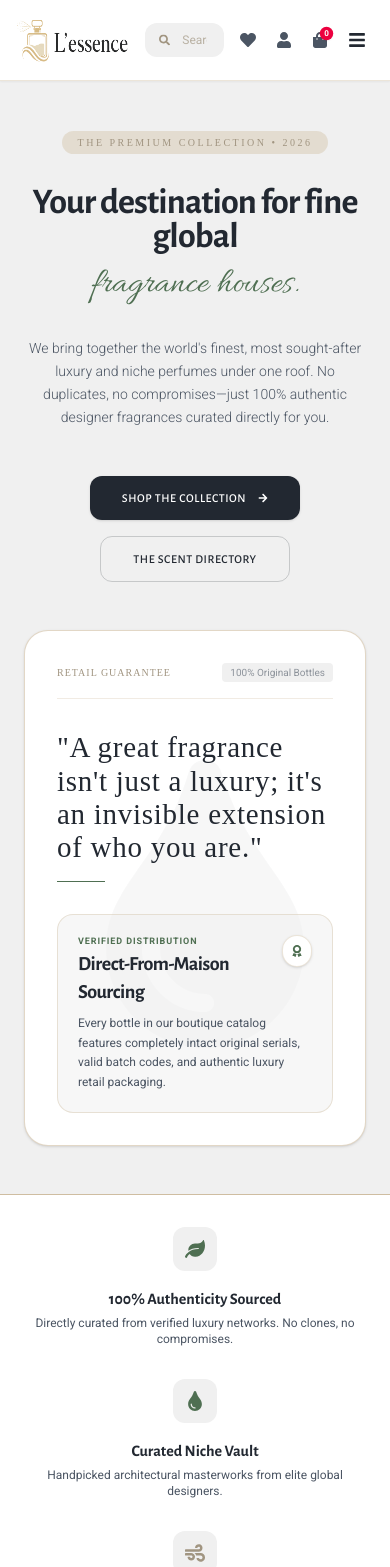
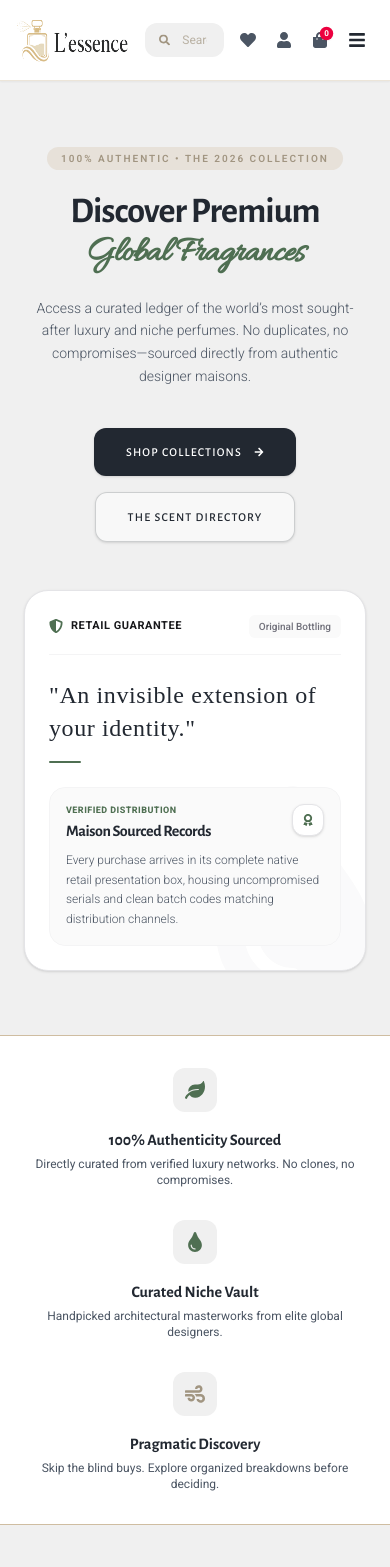
Before and after one commit to Krut-Aghera/l-essence-fullstack, a React (Vite) app in the folder client/: page / in a window 390 px wide. Shown: the top 1567 px of the page. Built offline with nearby package versions, Linux system fonts and the light colour scheme; no server answers; a web font is replaced by a local one.

Commit message:
Add Sourcing Policies page and update routing; enhance cart and wishlist button Ui state with loading and available stock

```diff
--- a/client/src/main.jsx
+++ b/client/src/main.jsx
@@ -31,6 +31,7 @@ import {
       Orders,
       OrderDetail,
       CartPage,
+      SourcingPolicies,
 } from './pages'
 
 
@@ -50,6 +51,7 @@ const routerConfig = createBrowserRouter(
                   <Route path="perfume/:id" element={<PerfumeInfoPage />} />
                   <Route path="/perfumes/glossary" element={<PerfumeGlossary />} />
                   <Route path="/lessence/terms-conditions" element={<TermsAndConditions />} />
+                  <Route path="/lessence/shipping-returns" element={<SourcingPolicies />} />
                   <Route path="/lessence/about" element={<AboutProject />} />
 
 
--- a/client/src/pages/Home.jsx
+++ b/client/src/pages/Home.jsx
@@ -4,7 +4,8 @@ import {
       FaLeaf,
       FaTint,
       FaWind,
-      FaAward
+      FaAward,
+      FaShieldAlt
 } from 'react-icons/fa';
 import { Card, Footer, Header } from '../components';
 import { fetchPerfumes } from '../apis/perfume.api';
@@ -48,94 +49,100 @@ export default function Home() {
             <div className="min-h-screen bg-secondary-white text-primary-black font-primary">
                   <Header />
 
-                  {/* ================= HERO SECTION ================= */}
-                  <header className="relative px-6 py-12 max-w-7xl mx-auto grid grid-cols-1 lg:grid-cols-12 gap-12 lg:gap-8 items-center">
+                  <header className="relative px-6 py-16 md:py-20 max-w-7xl mx-auto grid grid-cols-1 lg:grid-cols-12 gap-12 lg:gap-8 items-center bg-secondary-white font-primary">
 
-                        {/* Left Editorial Text Column */}
-                        <div className="lg:col-span-6 space-y-8 z-10 text-center lg:text-left">
+                        {/* Left Column: Clear Value Proposition */}
+                        <div className="lg:col-span-7 space-y-6 z-10 text-center lg:text-left">
                               <div className="inline-block">
-                                    <span className="font-artistic-secondary text-[10px] uppercase tracking-[0.25em] text-beige-dark bg-beige-light/40 px-4 py-1.5 rounded-full font-medium">
-                                          The Premium Collection • 2026
+                                    <span className="font-secondary text-[10px] uppercase tracking-[0.2em] text-beige-dark bg-beige-light/30 px-3.5 py-1.5 rounded-full font-semibold">
+                                          100% Authentic • The 2026 Collection
                                     </span>
                               </div>
-                              <h1 className="text-4xl sm:text-5xl md:text-6xl font-bold tracking-tight text-primary-black leading-[0.95]">
-                                    Your destination for <br className="hidden sm:inline" />
-                                    fine global <br className="hidden sm:inline" />
-                                    <span className="font-tertiary text-4xl sm:text-5xl md:text-5xl font-normal text-green-dark block mt-3 normal-case tracking-normal">
-                                          fragrance houses.
+
+                              <h1 className="text-4xl sm:text-5xl md:text-6xl font-extrabold tracking-tight text-primary-black leading-[1.05]">
+                                    Discover Premium <br />
+                                    <span className="font-tertiary text-green-dark inline-block mt-1">
+                                          Global Fragrances
                                     </span>
                               </h1>
+
                               <p className="font-secondary text-sm sm:text-base text-secondary-black max-w-xl mx-auto lg:mx-0 leading-relaxed font-light">
-                                    We bring together the world's finest, most sought-after luxury and niche perfumes under one roof. No duplicates, no compromises—just 100% authentic designer fragrances curated directly for you.
+                                    Access a curated ledger of the world’s most sought-after luxury and niche perfumes. No duplicates, no compromises—sourced directly from authentic designer maisons.
                               </p>
+
+                              {/* Preserved Core Action Buttons */}
                               <div className="flex flex-wrap items-center justify-center lg:justify-start gap-4 pt-4">
-                                    <Link to={'/perfumes'}>
-                                          <button className="bg-primary-black hover:bg-green-dark text-primary-white px-8 py-3.5 rounded-xl font-medium transition-all duration-300 shadow-sm flex items-center gap-3 text-xs uppercase tracking-wider group cursor-pointer">
-                                                Shop the Collection <FaArrowRight className="text-[10px] group-hover:translate-x-1.5 transition-transform duration-300" />
+                                    <Link to="/perfumes">
+                                          <button className="bg-primary-black hover:bg-green-dark text-primary-white px-8 py-4 rounded-xl font-medium transition-all duration-300 shadow-sm flex items-center gap-3 text-xs uppercase tracking-widest group cursor-pointer">
+                                                Shop Collections
+                                                <FaArrowRight className="text-[10px] group-hover:translate-x-1.5 transition-transform duration-300" />
                                           </button>
                                     </Link>
-                                    <Link to={'/perfumes/glossary'}>
-                                          <button className="border border-primary-black/20 text-primary-black hover:bg-primary-white px-8 py-3.5 rounded-xl font-medium transition-all duration-300 text-xs uppercase tracking-wider cursor-pointer">
+
+                                    <Link to="/perfumes/glossary">
+                                          <button className="border border-primary-black/20 hover:border-primary-black text-primary-black bg-white/50 hover:bg-white px-8 py-4 rounded-xl font-medium transition-all duration-300 text-xs uppercase tracking-widest cursor-pointer shadow-sm">
                                                 The Scent Directory
                                           </button>
                                     </Link>
                               </div>
                         </div>
 
-                        {/* Right Decorative Graphic Column */}
-                        <div className="lg:col-span-6 relative flex justify-center lg:justify-end w-full">
+                        {/* Right Column: High-Trust Visual Card */}
+                        <div className="lg:col-span-5 relative flex justify-center lg:justify-end w-full">
+                              {/* Underlay blur glow */}
+                              <div className="absolute top-1/2 left-1/2 -translate-x-1/2 -translate-y-1/2 w-64 h-64 bg-beige-light/40 rounded-full blur-3xl -z-10 pointer-events-none" />
 
-                              {/* Soft structural background blur element */}
-                              <div className="absolute top-1/2 left-1/2 lg:left-3/4 -translate-x-1/2 -translate-y-1/2 w-72 h-72 bg-beige-light/30 rounded-full blur-3xl -z-10 pointer-events-none" />
+                              <div className="w-full max-w-md bg-white border border-zinc-200 rounded-3xl p-6 sm:p-8 relative shadow-sm hover:shadow-md transition-all duration-300 group overflow-hidden">
 
-                              {/* Main Feature Container Frame */}
-                              <div className="w-full max-w-md bg-primary-white border border-beige-light/60 rounded-3xl p-8 relative shadow-sm flex flex-col justify-between group overflow-hidden">
-
-                                    {/* Accent Top Bar */}
-                                    <div className="flex items-center justify-between border-b border-beige-light/30 pb-4">
-                                          <span className="font-artistic-secondary text-[10px] uppercase tracking-widest text-beige-dark">
-                                                Retail Guarantee
-                                          </span>
-                                          <span className="text-[10px] font-secondary text-secondary-black/60 bg-secondary-white px-2 py-0.5 rounded">
-                                                100% Original Bottles
+                                    {/* Card Header */}
+                                    <div className="flex items-center justify-between border-b border-zinc-100 pb-4 mb-6">
+                                          <div className="flex items-center gap-2">
+                                                <FaShieldAlt className="text-green-dark text-sm" />
+                                                <span className="font-secondary text-[11px] uppercase tracking-wider text-zinc-900 font-bold">
+                                                      Retail Guarantee
+                                                </span>
+                                          </div>
+                                          <span className="text-[10px] font-secondary text-zinc-500 bg-zinc-50 px-2.5 py-1 rounded-md font-medium">
+                                                Original Bottling
                                           </span>
                                     </div>
 
-                                    {/* Middle Quote Statement Panel */}
-                                    <div className="my-8 space-y-4">
-                                          <div className="font-artistic-primary text-[29px] sm:text-[32px] text-primary-black tracking-wide leading-[1.15]">
-                                                "A great fragrance isn't just a luxury; it's an invisible extension of who you are."
-                                          </div>
-                                          <div className="w-12 h-px bg-green-dark" />
+                                    {/* Simplified Focal Copy */}
+                                    <div className="space-y-4 mb-6">
+                                          <h3 className="font-artistic-primary text-2xl sm:text-3xl text-primary-black tracking-wide leading-snug">
+                                                "An invisible extension of your identity."
+                                          </h3>
+                                          <div className="w-8 h-0.5 bg-green-dark rounded-full" />
                                     </div>
 
-                                    {/* Simplified Retail/Sourcing Trust Box */}
-                                    <div className="bg-secondary-white/50 border border-beige-light/40 p-5 rounded-2xl relative z-10 transition-colors group-hover:bg-primary-white duration-300">
+                                    {/* Sourcing Validation Box */}
+                                    <div className="bg-zinc-50 border border-zinc-100 p-4 sm:p-5 rounded-2xl relative z-10">
                                           <div className="flex justify-between items-start mb-2">
-                                                <div className="space-y-0.5">
-                                                      <span className="text-[9px] uppercase tracking-widest text-green-dark font-bold font-secondary block">
+                                                <div>
+                                                      <span className="text-[9px] uppercase tracking-wider text-green-dark font-extrabold font-secondary block mb-0.5">
                                                             Verified Distribution
                                                       </span>
-                                                      <h4 className="text-xl font-bold text-primary-black tracking-tight">
-                                                            Direct-From-Maison Sourcing
+                                                      <h4 className="text-base font-bold text-primary-black tracking-tight">
+                                                            Maison Sourced Records
                                                       </h4>
                                                 </div>
-                                                <div className="w-8 h-8 rounded-full bg-primary-white flex items-center justify-center text-green-dark border border-beige-light/40 shadow-sm">
+                                                <div className="w-8 h-8 rounded-xl bg-white flex items-center justify-center text-green-dark border border-zinc-200 shadow-sm shrink-0">
                                                       <FaAward className="text-xs" />
                                                 </div>
                                           </div>
 
-                                          <p className="text-xs text-secondary-black font-secondary leading-relaxed">
-                                                Every bottle in our boutique catalog features completely intact original serials, valid batch codes, and authentic luxury retail packaging.
+                                          <p className="text-xs text-secondary-black font-secondary leading-relaxed font-light">
+                                                Every purchase arrives in its complete native retail presentation box, housing uncompromised serials and clean batch codes matching distribution channels.
                                           </p>
                                     </div>
 
-                                    {/* Underlay Minimalist Clean Linework Watermark */}
-                                    <div className="absolute right-4 top-1/4 pointer-events-none opacity-[0.03] select-none group-hover:opacity-[0.06] transition-opacity duration-500">
-                                          <FaTint className="text-[18rem]" />
+                                    {/* Minimalist Backdrop Linework */}
+                                    <div className="absolute -right-10 -bottom-10 pointer-events-none opacity-[0.02] group-hover:opacity-[0.04] transition-opacity duration-500 text-primary-black">
+                                          <FaTint className="text-[14rem]" />
                                     </div>
                               </div>
                         </div>
+
                   </header>
 
 
--- a/client/src/pages/OrderDetails.jsx
+++ b/client/src/pages/OrderDetails.jsx
@@ -159,7 +159,7 @@ const OrderDetails = () => {
                                     <div className="bg-primary-white border border-beige-light rounded-3xl p-6 space-y-4 text-xs font-secondary">
                                           <div className="space-y-1.5">
                                                 <h4 className="font-primary font-bold text-sm uppercase text-beige-accent tracking-wider">
-                                                      Client Destination
+                                                      Shipping Address
                                                 </h4>
                                                 {order.shippingAddress && (
                                                       <div className="text-secondary-black leading-relaxed capitalize">
@@ -176,7 +176,7 @@ const OrderDetails = () => {
 
                                           <div className="space-y-1.5">
                                                 <h4 className="font-primary font-bold text-sm uppercase text-beige-accent tracking-wider">
-                                                      Payment Architecture
+                                                      Payment Method
                                                 </h4>
                                                 <p className="text-secondary-black uppercase font-mono tracking-wider">{order.paymentMethod}</p>
                                           </div>
--- /dev/null
+++ b/client/src/pages/footer/SourcingPolicies.jsx
@@ -0,0 +1,63 @@
+import React from 'react';
+import { Link } from 'react-router-dom';
+import { FaArrowLeft, FaCreditCard, FaVials, } from 'react-icons/fa';
+
+const SourcingPolicies = () => {
+      return (
+            <div className="min-h-screen flex flex-col bg-secondary-white text-primary-black font-primary selection:bg-green-dark/10">
+
+                  {/* --- CLEAN HEADER SECTION --- */}
+                  <div className="bg-primary-white border-b border-beige-light py-20 px-6">
+                        <div className="max-w-3xl mx-auto text-center space-y-4">
+                              <span className="font-secondary text-sm font-semibold uppercase tracking-[0.2em] text-beige-dark block">
+                                    Portfolio Sandbox Mechanics
+                              </span>
+                              <h1 className="text-4xl md:text-5xl font-extrabold tracking-tight text-primary-black">
+                                    Simulated Shipping & Policies
+                              </h1>
+                              <p className="text-base md:text-lg font-secondary text-secondary-black max-w-2xl mx-auto leading-relaxed">
+                                    This website is a personal portfolio project of a BCA student. There is <strong className="text-amber-600">no real money involved</strong>, and <strong className="text-amber-600">no physical items will ever be shipped</strong>. Feel free to click around, test the checkout, and explore the layout and functionality!
+                              </p>
+                        </div>
+                  </div>
+
+                  {/* --- CORE CONTENT GRID --- */}
+                  <main className="grow max-w-4xl w-full mx-auto px-6 py-16">
+                        <div className="grid grid-cols-1 md:grid-cols-2 gap-8 text-center sm:text-left">
+
+                              {/* BOX 1: CASHFREE GATEWAY */}
+                              <div className="bg-primary-white border border-beige-light p-6 rounded-2xl space-y-3 shadow-sm">
+                                    <div className="w-12 h-12 bg-secondary-white rounded-xl flex items-center justify-center text-green-dark border border-beige-light mx-auto sm:mx-0">
+                                          <FaCreditCard size={20} />
+                                    </div>
+                                    <h3 className="font-bold font-primary text-xl text-primary-black">Sandbox Payments</h3>
+                                    <p className="font-secondary text-sm text-secondary-black leading-relaxed">
+                                          Integrated with the <strong>Cashfree Payment Gateway</strong> in testing mode. You can simulate checkout prompts using mock portal credentials entirely free of any financial charge.
+                                    </p>
+                              </div>
+
+                              {/* BOX 2: ZERO-RISK SIMULATOR */}
+                              <div className="bg-primary-white border border-beige-light p-6 rounded-2xl space-y-3 shadow-sm">
+                                    <div className="w-12 h-12 bg-secondary-white rounded-xl flex items-center justify-center text-green-dark border border-beige-light mx-auto sm:mx-0">
+                                          <FaVials size={20} />
+                                    </div>
+                                    <h3 className="font-bold font-primary text-xl text-primary-black">Zero-Risk Simulator</h3>
+                                    <p className="font-secondary text-sm text-secondary-black leading-relaxed">
+                                          Since there is no back-end shipment routing or real-world item delivery involved, this space functions exclusively as an interactive arena for code evaluation.
+                                    </p>
+                              </div>
+
+                        </div>
+
+                        {/* --- NAVIGATION RETREAT --- */}
+                        <div className="text-center pt-16 mt-8 border-t border-beige-light/60">
+                              <Link to="/perfumes" className="inline-flex items-center gap-2 text-xs font-bold uppercase tracking-wider text-green-dark hover:text-primary-black transition-colors bg-primary-white border border-beige-light px-6 py-3 rounded-xl shadow-sm hover:shadow-md">
+                                    <FaArrowLeft className="text-[9px]" /> Return to Boutique
+                              </Link>
+                        </div>
+                  </main>
+            </div>
+      );
+};
+
+export default SourcingPolicies;
--- a/client/src/pages/index.js
+++ b/client/src/pages/index.js
@@ -18,6 +18,7 @@ import PaymentStatus from "./PaymentStatus";
 import Orders from "./Orders";
 import OrderDetail from "./OrderDetails";
 import CartPage from "./CartPage";
+import SourcingPolicies from "./footer/SourcingPolicies";
 
 
 
@@ -41,5 +42,6 @@ export {
       PaymentStatus,
       Orders,
       OrderDetail,
-      CheckoutSummaryPage
+      CheckoutSummaryPage,
+      SourcingPolicies
 }
```
Also changed, not shown: client/src/components/Card.jsx (+24 -5 lines), client/src/components/Footer.jsx (+30 -30 lines), client/src/pages/PerfumeInfoPage.jsx (+49 -25 lines), client/src/assets/menFragsImage.png, client/src/assets/womenFragsImage.png.
